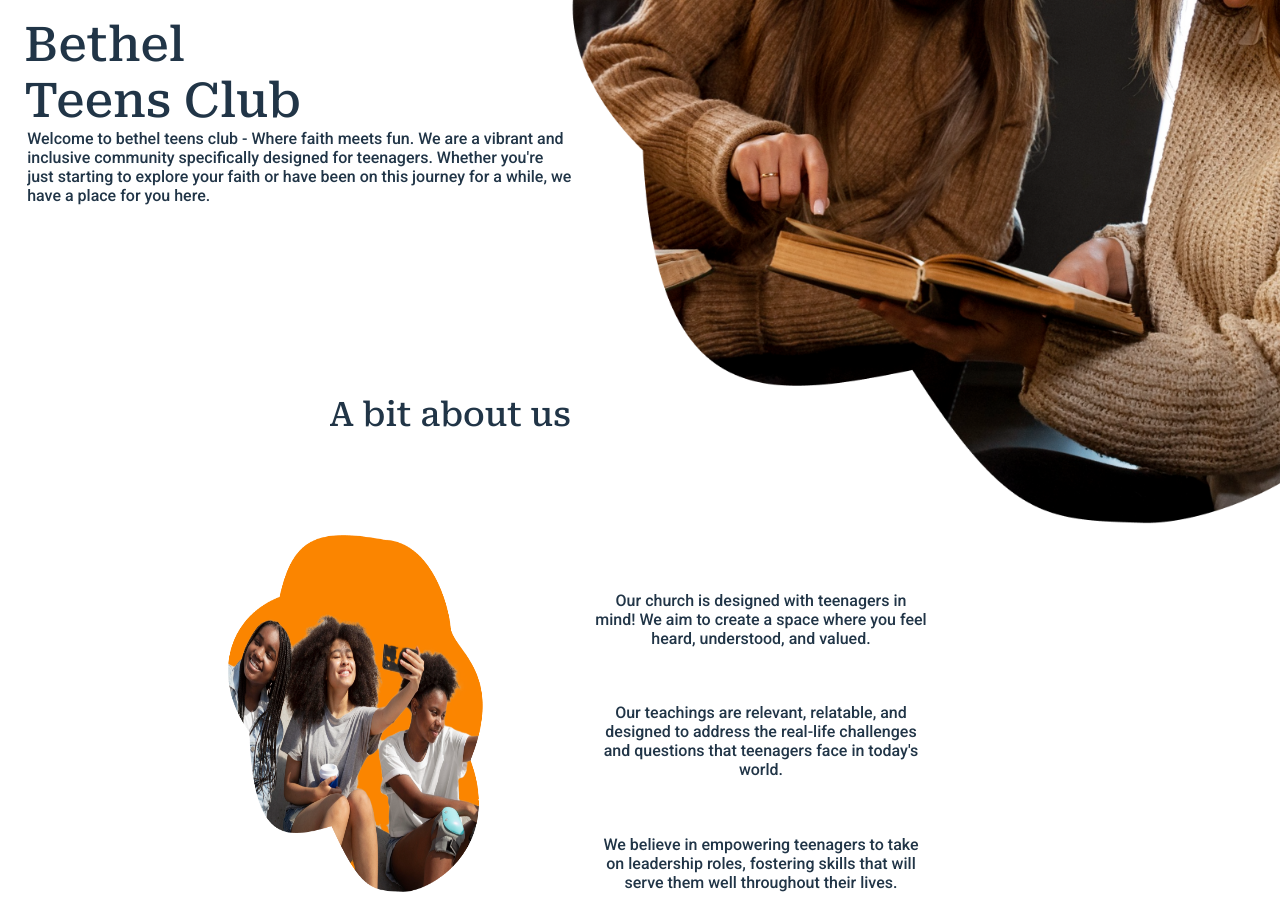
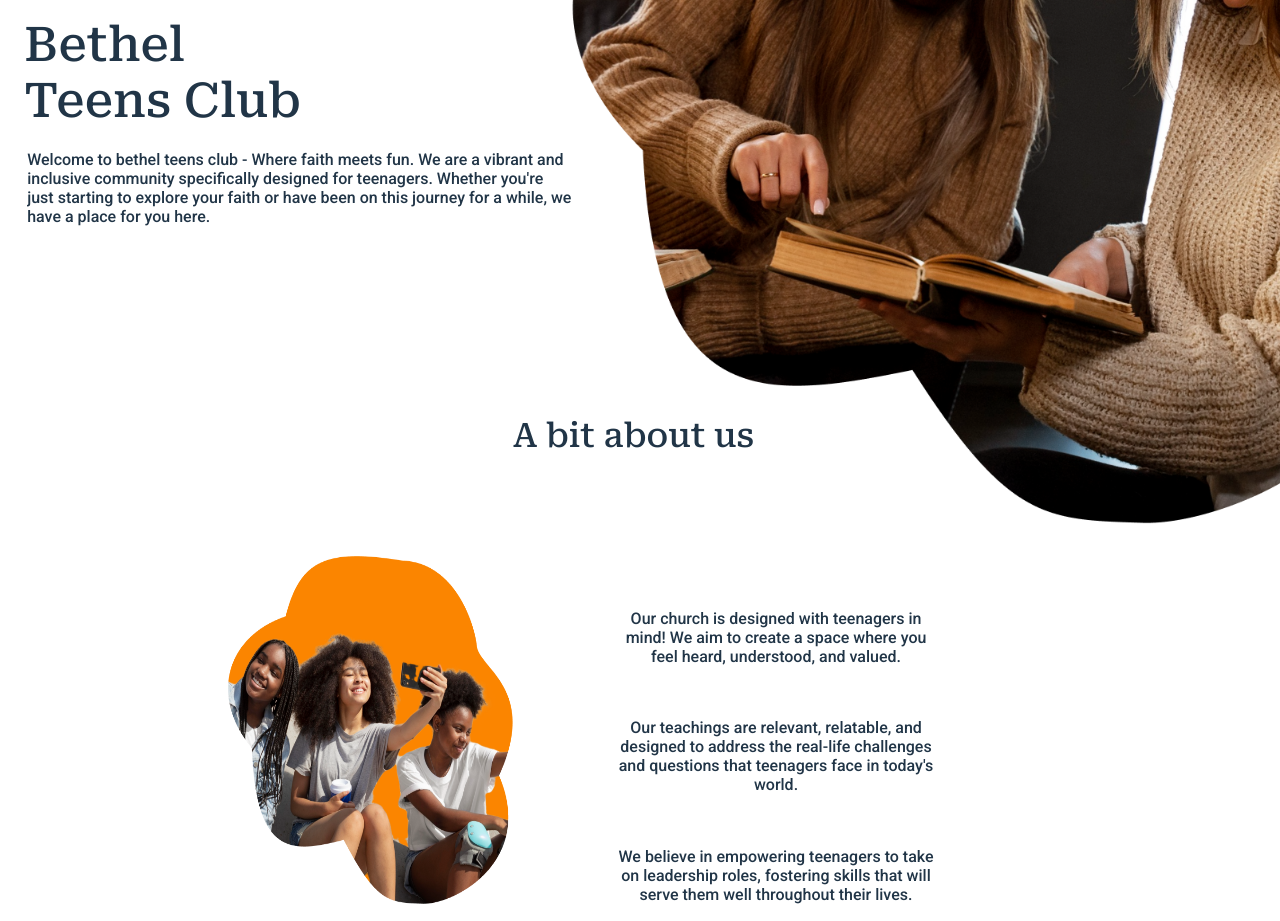
Before and after one commit to tosxin-456/Bethel-Teens, a React (Vite) app: page / in a window 1280 px wide. Shown: the part 160-1081 px from the top of the page. Built offline with nearby package versions, Linux system fonts and the light colour scheme.

Commit message:
worked on the footer

```diff
--- a/src/App.css
+++ b/src/App.css
@@ -29,6 +29,7 @@ body{
   font-family: 'Roboto', sans-serif;
   margin-left: 1.7rem;
   width: 43%;
+  margin-top: 1.3rem;
 }
 .aboutUsTextAndImage{
   font-family: 'Roboto', sans-serif;
@@ -49,7 +50,14 @@ padding: 25px;
 width: fit-content;
 }
 .aboutUsTextAndImage img{
-  width: 55%;
+  width: 65%;
+}
+.aboutUsHeaderAndText{
+  margin: auto;
+}
+.aboutUsHeaderAndText h2{
+  width: fit-content;
+  margin: auto;
 }
  .map{
   position: relative;
@@ -72,14 +80,16 @@ width: fit-content;
   margin-top: auto;
   margin-bottom:auto ;
   margin-left: 2%;
+  padding: 3px;
  }
  .home:hover{
+  border-bottom: 2px solid #FB8500;
  color: #FB8500;
- text-decoration: underline;
+
  }
  .aboutUs:hover{
   color: #FB8500;
-  text-decoration: underline;
+ border-bottom: 2px solid #FB8500 ;
   }
  .iframeBackground {
   color: white;
@@ -134,23 +144,12 @@ width: fit-content;
 input{
   box-shadow: 1px 1px 2px 1px rgba(0, 0, 0, 0.5);
 }
-h2 .name{
-  font-family: 'Roboto Serif', serif;
-  margin-top: 5%;
-  margin-left: 35%;
-  padding: 20px;
-  font-size: 2.3rem;
-}
 .aboutUsTextAndImage p{
   margin: auto;
   width: 60%;
   margin-left: 20%;
   margin-top: 10%;
   text-align: center;
-}
-.aBit{
-  margin: auto;
-  background-color: #000000;
 }
 .aboutUsHeaderAndText{
   width: 80%;
--- a/src/App.jsx
+++ b/src/App.jsx
@@ -10,12 +10,12 @@ function App() {
     <Router>
       <Navbar/>
       <Switch>
+         <Route  path = '/aboutUs' Component={<About/>}>
+          </Route>
         <Route  path="/">
           <Home />
         </Route>
-        <Route  path = '/aboutUs'>
-            <About/>
-          </Route>
+
       </Switch>
     </Router>
   );
```
